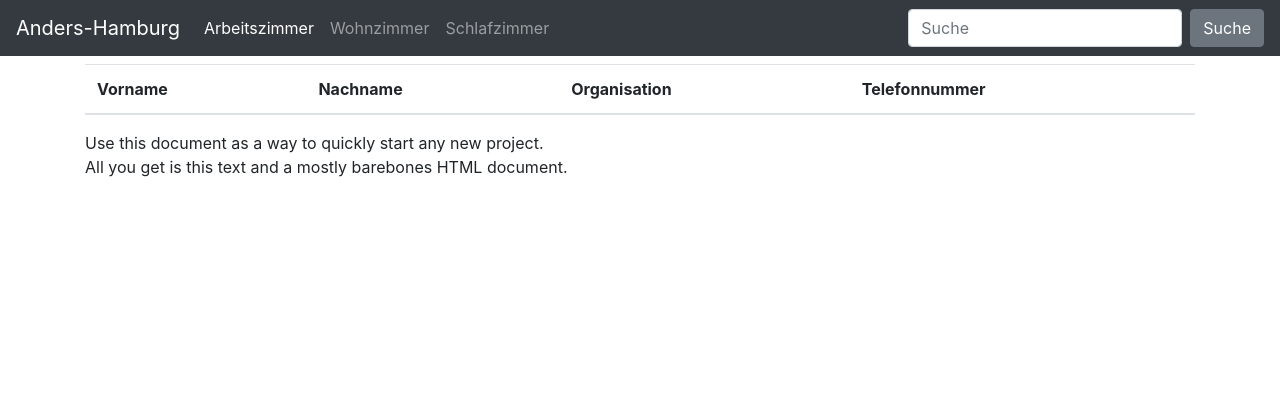
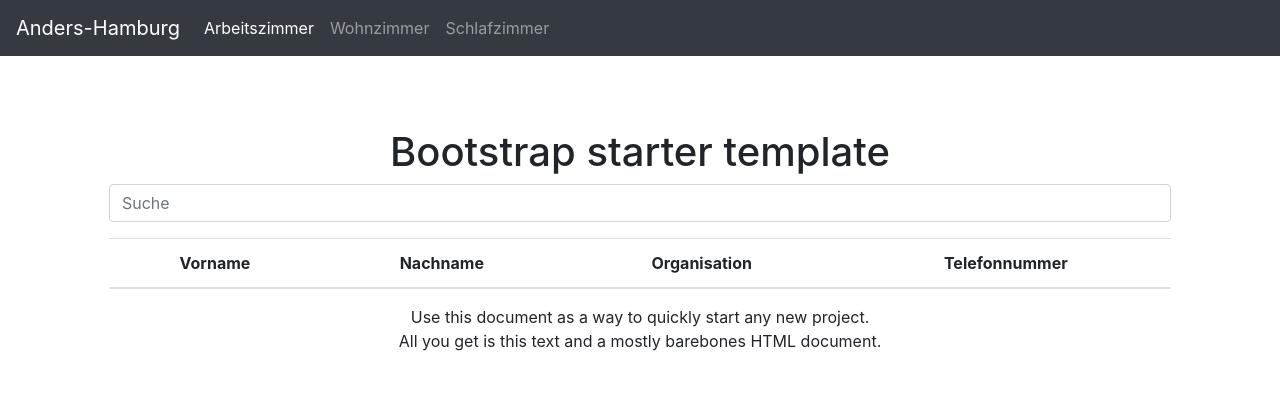
Before and after one commit to tabacha/ast-cti, a PHP site: page /?password=1 in a window 1280 px wide. Shown: the top 416 px of the page. Run offline with PHP 8.4, Linux system fonts and the light colour scheme; data that the repository does not hold is empty; a stand-in replaces the project's code that opens the database connection; some libraries are stand-ins or nearby versions.

Commit message:
Verschiebe den Conent so dass die Überschrift lesbar ist

```diff
--- a/call.php
+++ b/call.php
@@ -14,7 +14,7 @@ if ($password == $_GET['password']) {
     $filename=$AsteriskOutgoingDir."/mein.call";
     $content = "Callerid: ". $num . "\n";
     $content .= "Channel: SIP/".$int."\n";
-    $content .= "MaxRetries: 2\n";
+    $content .= "MaxRetries: 1\n";
     $content .= "RetryTime: 60\n";
     $content .= "WaitTime: 20\n";
     $content .= "Context: svelke\n";
--- a/index.css
+++ b/index.css
@@ -1 +1,8 @@
 /* Hallo */
+body {
+    padding-top: 5rem;
+  }
+  .starter-template {
+    padding: 3rem 1.5rem;
+    text-align: center;
+  }
--- a/index.js
+++ b/index.js
@@ -16,9 +16,15 @@ $navLinks.click(function(e) {
 
 function showTelephoneNumbers(data) {
     var out=[]
-    for (let [key, value] of Object.entries(data)) {
-        out.push($('<a>', { href:"call.php?num="+encodeURIComponent(value)+'&internal='+internal_phone+'&password='+password
+    for (let [key, values] of Object.entries(data)) {
+        if (typeof values === 'string' ) {
+            values = [ values ];
+        }
+        values.forEach(value => {
+            out.push($('<a>', { href:"call.php?num="+encodeURIComponent(value)+'&internal='+internal_phone+'&password='+password
             }).text(`${key}: ${value}`));
+        });
+
     }
     return out;
 };
--- a/index.php
+++ b/index.php
@@ -53,16 +53,13 @@
         <a class="nav-link" tel="203" href="#">Schlafzimmer</a>
       </li>
     </ul>
-    <form class="form-inline my-2 my-lg-0">
-      <input class="form-control mr-sm-2" name="search" type="text" placeholder="Suche" aria-label="Suche">
-      <button class="btn btn-secondary my-2 my-sm-0" type="submit">Suche</button>
-    </form>
   </div>
 </nav>
 
 <main role="main" class="container">
   <div class="starter-template">
     <h1>Bootstrap starter template</h1>
+    <input class="form-control mr-sm-2" name="search" type="text" placeholder="Suche" aria-label="Suche">
 
     <p class="lead">
 
```
